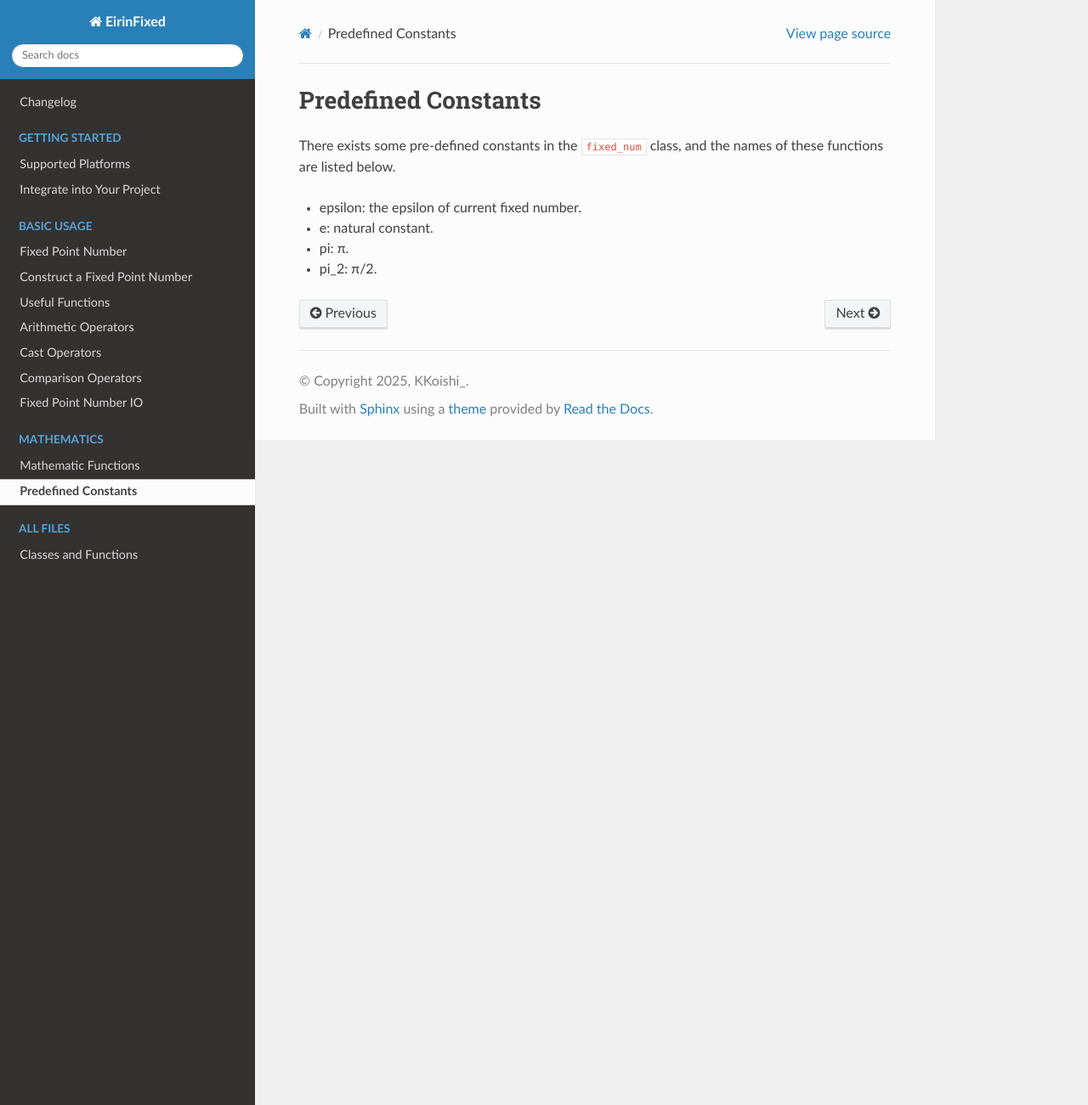
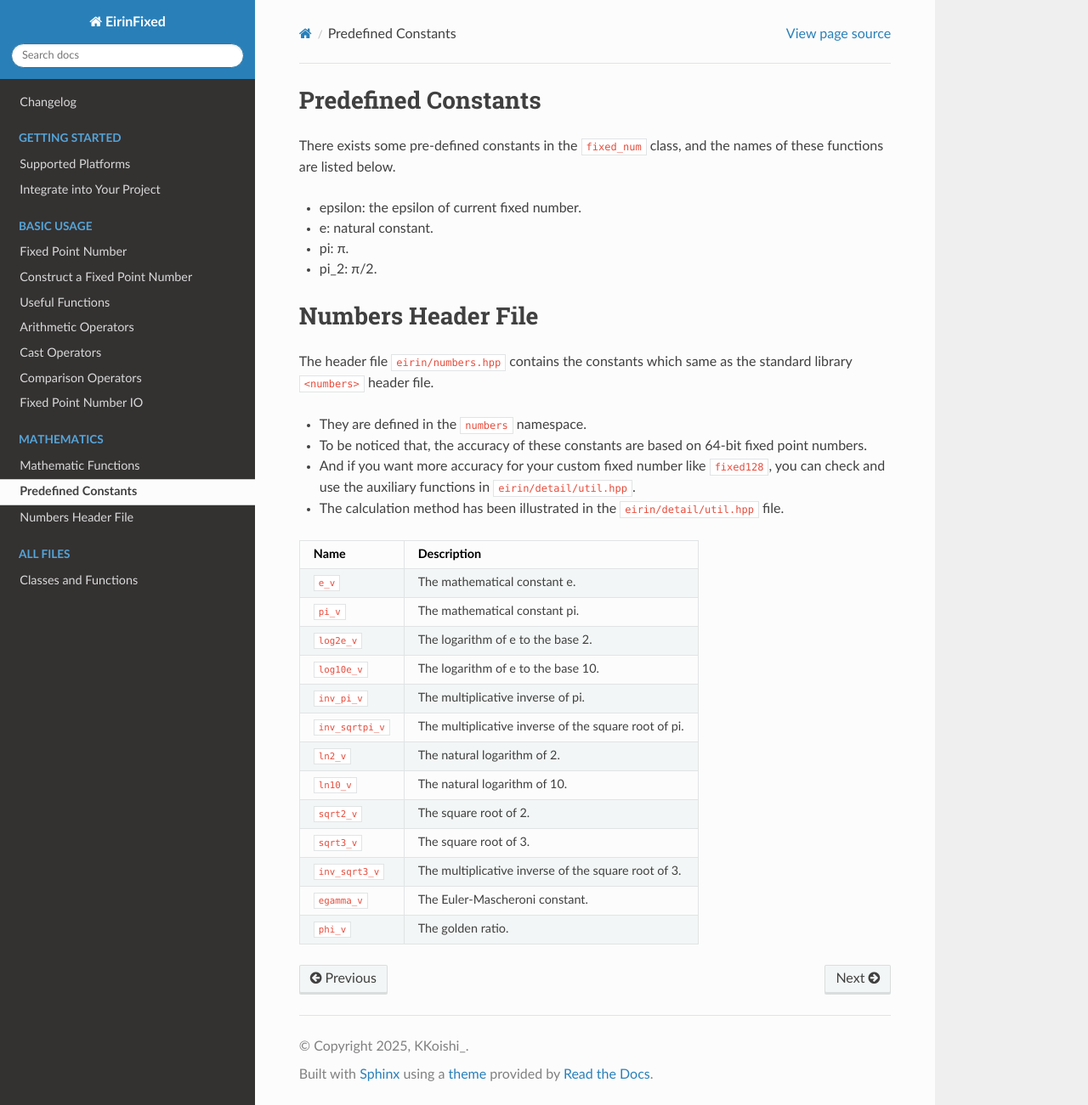
Before and after one commit to Koishi-Satori/EirinFixed, a Sphinx documentation site: the page built from docs/constants.rst, in a window 1280 px wide and 1301 px high. Shown: the whole window at 85% size. Built offline with Sphinx 7.4.7 and the Read the Docs theme 3.1.0, drawn with Linux system fonts in a browser that asks for light colours.

Commit message:
update numbers and document

```diff
--- a/docs/constants.rst
+++ b/docs/constants.rst
@@ -7,3 +7,46 @@ There exists some pre-defined constants in the ``fixed_num`` class, and the name
 - e: natural constant.
 - pi: π.
 - pi_2: π/2.
+
+Numbers Header File
+=====================
+
+The header file ``eirin/numbers.hpp`` contains the constants which same as the standard library ``<numbers>`` header file.
+
+- They are defined in the ``numbers`` namespace.
+- To be noticed that, the accuracy of these constants are based on 64-bit fixed point numbers.
+- And if you want more accuracy for your custom fixed number like ``fixed128``, you can check and use the auxiliary functions in ``eirin/detail/util.hpp``.
+- The calculation method has been illustrated in the ``eirin/detail/util.hpp`` file.
+
+.. list-table::
+   :header-rows: 1
+   :widths: auto
+
+   * - Name
+     - Description
+   * - ``e_v``
+     - The mathematical constant e.
+   * - ``pi_v``
+     - The mathematical constant pi.
+   * - ``log2e_v``
+     - The logarithm of e to the base 2.
+   * - ``log10e_v``
+     - The logarithm of e to the base 10.
+   * - ``inv_pi_v``
+     - The multiplicative inverse of pi.
+   * - ``inv_sqrtpi_v``
+     - The multiplicative inverse of the square root of pi.
+   * - ``ln2_v``
+     - The natural logarithm of 2.
+   * - ``ln10_v``
+     - The natural logarithm of 10.
+   * - ``sqrt2_v``
+     - The square root of 2.
+   * - ``sqrt3_v``
+     - The square root of 3.
+   * - ``inv_sqrt3_v``
+     - The multiplicative inverse of the square root of 3.
+   * - ``egamma_v``
+     - The Euler-Mascheroni constant.
+   * - ``phi_v``
+     - The golden ratio.
```
Also changed, not shown: 2 other files.
